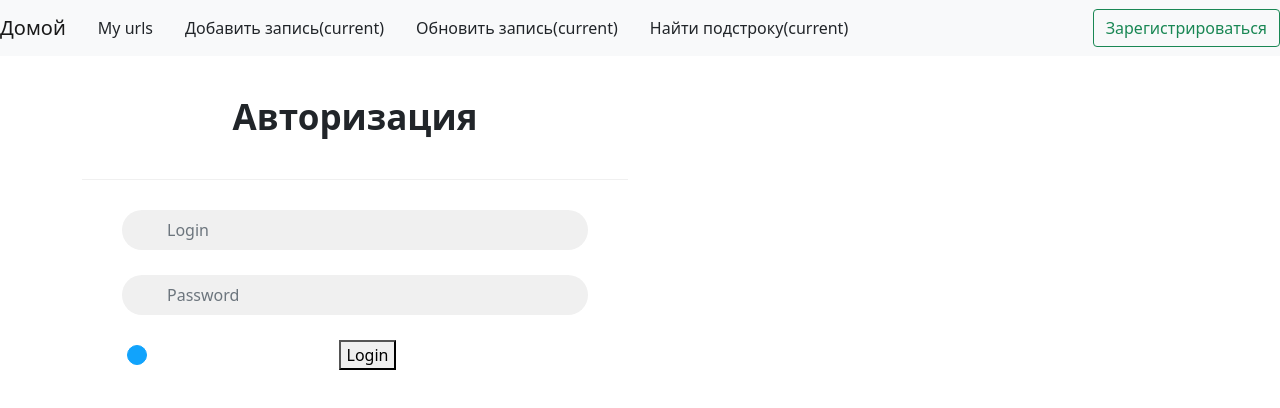
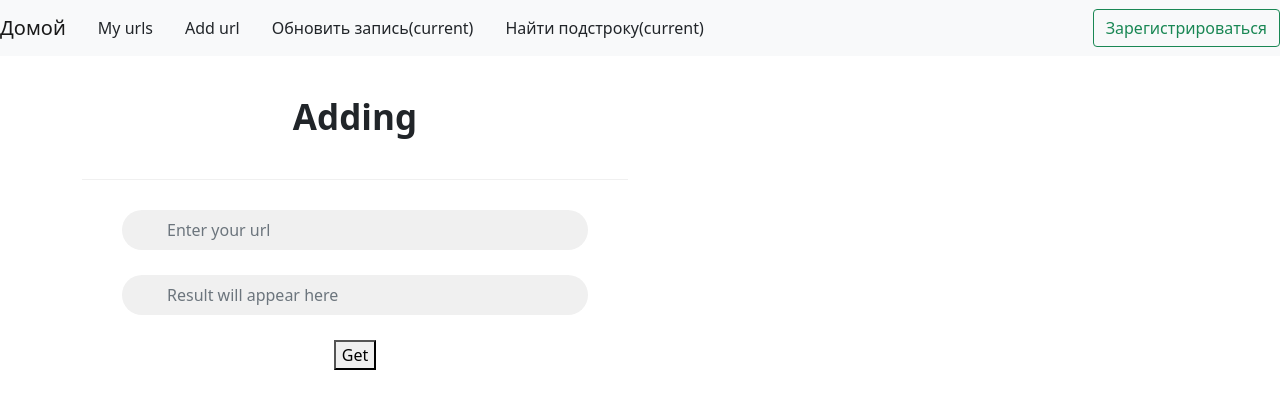
Before and after one commit to vadimmmmm/test_django_task, a React (Create React App) app: page /add-url in a window 1280 px wide. Shown: the top 408 px of the page. Built offline with nearby package versions, Linux system fonts and the light colour scheme.

Commit message:
Added url creation

```diff
--- a/src/App.js
+++ b/src/App.js
@@ -9,6 +9,7 @@ import Nav from "./views/Nav";
 import GetInfo from "./views/Urls";
 import Cookies from "universal-cookie";
 import Context from "./views/Context";
+import CreateUrl from "./views/CreateUrl";
 
 function App() {
     const cookies = new Cookies();
@@ -18,8 +19,9 @@ function App() {
             <Context.Provider value={{cookies}}>
                 <Router>
                     <Nav/>
-                    <Route path="/" component={Auth}/>
+                    <Route path="/" exact component={Auth}/>
                     <Route path="/my-urls/" component={GetInfo}/>
+                    <Route path="/add-url/" component={CreateUrl}/>
                 </Router>
             </Context.Provider>
         </div>
--- /dev/null
+++ b/src/views/CreateUrl.js
@@ -0,0 +1,58 @@
+import React from "react";
+import axios from 'axios';
+import Context from "./Context";
+
+export default function CreateUrl() {
+    const {cookies} = React.useContext(Context);
+    const [url, setUrl] = React.useState('');
+    const [generatedUrl, setGeneratedUrl] = React.useState('');
+
+
+    function changeUrl(e) {
+        setUrl(e.target.value);
+    }
+
+
+    function onSubmit(e) {
+        e.preventDefault();
+        return axios.post(`http://0.0.0.0:8000/api/v1/url/`, {
+                'real_url': url
+            },
+            {
+                headers: {'Authorization': `Bearer ${cookies.get('access')}`}
+            }).then(response => {
+            if (response.status === 201) {
+                setGeneratedUrl(response.data.generated_url);
+            }
+        });
+
+    }
+
+
+    return (
+        <div className="container">
+            <div className="row">
+
+                <div className="col-md-offset-3 col-md-6">
+                    <form className="form-horizontal" onSubmit={onSubmit}>
+                        <span className="heading">Adding</span>
+                        <div className="form-group">
+                            <input type="login" className="form-control" id="inputEmail" placeholder="Enter your url"
+                                   onChange={changeUrl} value={url}/>
+                        </div>
+                        <div className="form-group">
+                            <input type="login" className="form-control" id="inputEmail"
+                                   placeholder="Result will appear here"
+                                   value={generatedUrl}/>
+                        </div>
+                        <div className="form-group">
+
+                            <button type="submit">Get</button>
+                        </div>
+                    </form>
+                </div>
+
+            </div>
+        </div>
+    )
+}
--- a/src/views/Nav.js
+++ b/src/views/Nav.js
@@ -19,8 +19,8 @@ export default function Nav() {
                                     className="sr-only"> </span></Link>
                             </li>
                             <li className="nav-item active">
-                                <Link to={{pathname: `/main/add`}} className="dropdown-item">Добавить запись<span
-                                    className="sr-only">(current)</span></Link>
+                                <Link to={{pathname: `/add-url/`}} className="dropdown-item">Add url<span
+                                    className="sr-only"> </span></Link>
                             </li>
                             <li className="nav-item active">
                                 <Link to={{pathname: `/main/update`}} className="dropdown-item">Обновить запись<span
--- a/src/views/Urls.js
+++ b/src/views/Urls.js
@@ -1,7 +1,6 @@
 import React from "react";
 import axios from "axios";
 import Context from "./Context";
-import {Link} from "react-router-dom";
 
 export default function GetInfo({match}) {
     const {cookies} = React.useContext(Context);
```
